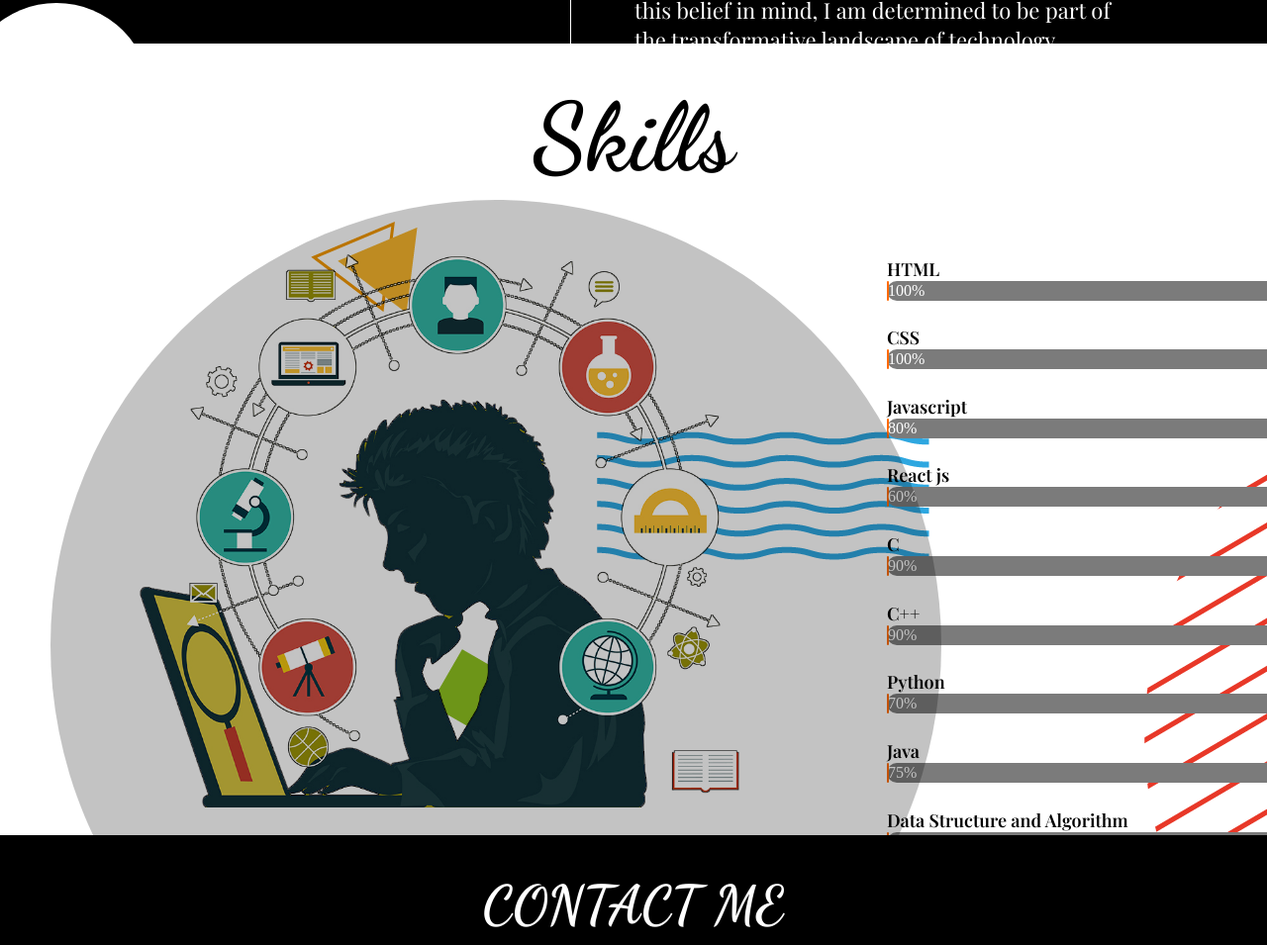
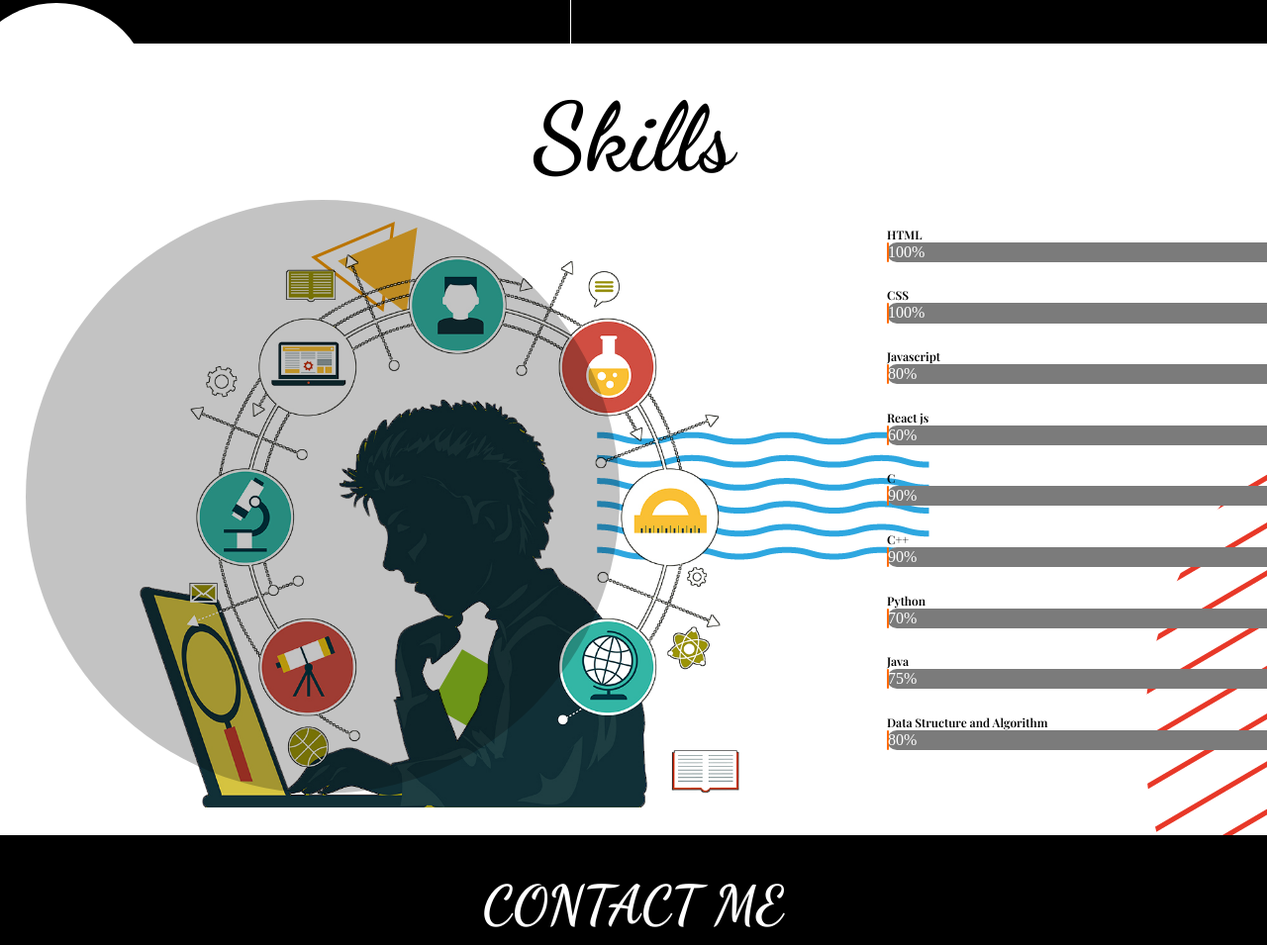
Before and after one commit to nishant0708/nishant-portfolio, a plain HTML site: page index.html in a window 1280 px wide. Shown: the part 1517-2472 px from the top of the page at 99% size. Drawn offline with nearby package versions, Linux system fonts and the light colour scheme; a web font is replaced by a local one.

Commit message:
Update index.css

```diff
--- a/index.css
+++ b/index.css
@@ -333,7 +333,7 @@
  }
  #color3{
   position: absolute;
-  top:179vh;
+  top:178vh;
   left:3%;
   width: 80px;
   height: 80px;
@@ -357,7 +357,7 @@
 
 #content1{
   flex-basis: 40%;
-  font-size: 22px;
+  font-size: 16px;
   margin-top: 3%;
   padding-top: 1%;
   padding-left: 5%;
@@ -436,7 +436,7 @@
   position: relative;
   flex-basis: 45%;
   width: 100%;
-  margin-top: 5%;
+  margin-top: 0.2%;
   transform: translateX(200%);
 
 }
@@ -444,8 +444,6 @@
   width: 200%;
   background-color: #7b7b7b;
   border-radius:10px  ;
-
-
 
 }
 .bar{
@@ -469,7 +467,7 @@
 }
 .text{
   color: #000;
-  font-size: 18px;
+  font-size: 12px;
   font-weight: 600;
    font-family: 'Playfair Display', serif;
    margin-top: 10%;
@@ -574,10 +572,10 @@
 }
 #circle{
 
- left: 4%;
+ left: 2%;
   position: absolute;
-  width: 900px;
-  height: 900px;
+  width: 600px;
+  height: 600px;
   border-radius: 50%;
   background-color: rgba(0, 0, 0, 0.236);
   z-index: 2;
@@ -651,7 +649,7 @@
   font-family: 'Playfair Display', serif;
 }
 #foot{
-  margin-top: 8vh;
+
   background-color: rgb(61, 61, 61);
   position: relative;
   height: max-content;
```
